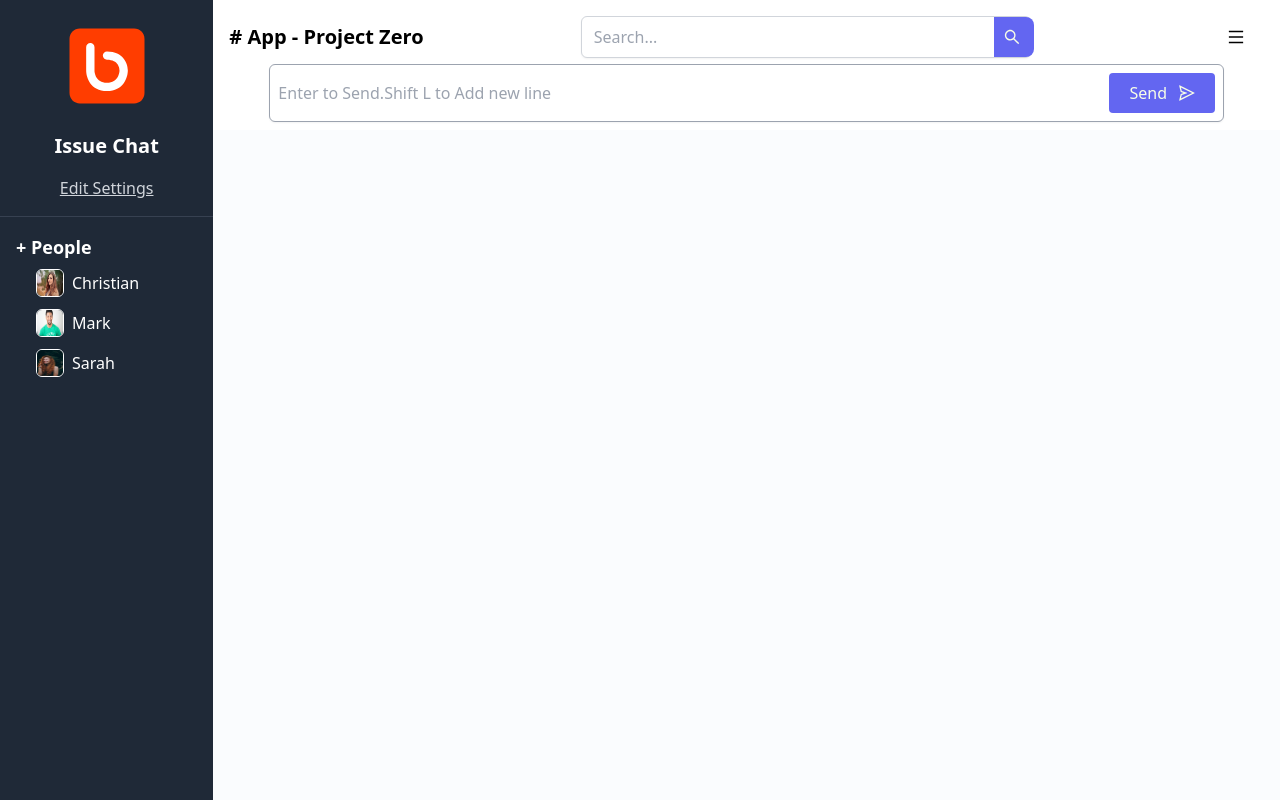
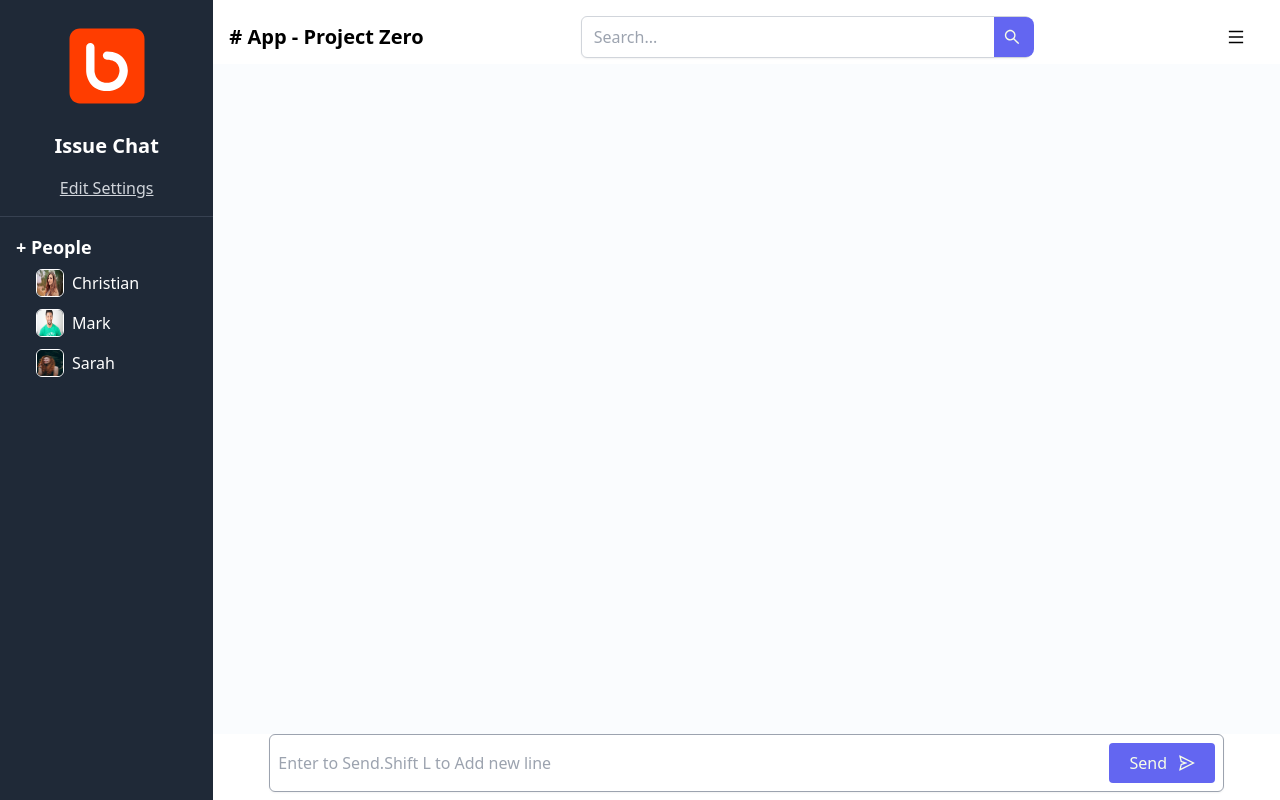
Before and after one commit to alirhz/messanger-app, a Next.js app: page / in a window 1280 px wide. Built offline with nearby package versions, Linux system fonts and the light colour scheme.

Commit message:
Adding semantic features to globals css

```diff
--- a/src/app/globals.css
+++ b/src/app/globals.css
@@ -83,6 +83,11 @@
   margin: 0;
 }
 
+main {
+  max-width: 100vw;
+  height: 100%;
+}
+
 html,
 body {
   max-width: 100vw;
@@ -94,6 +99,13 @@ body {
   background: #FAFCFE
 }
 
+footer {
+  position: fixed;
+  bottom: 0;
+  right: 0;
+  width: 100%;
+}
+
 a {
   color: inherit;
   text-decoration: none;
@@ -101,6 +113,6 @@ a {
 
 @media (prefers-color-scheme: dark) {
   html {
-    color-scheme: dark;
+    color-scheme: #FAFCFE;
   }
 }
```
